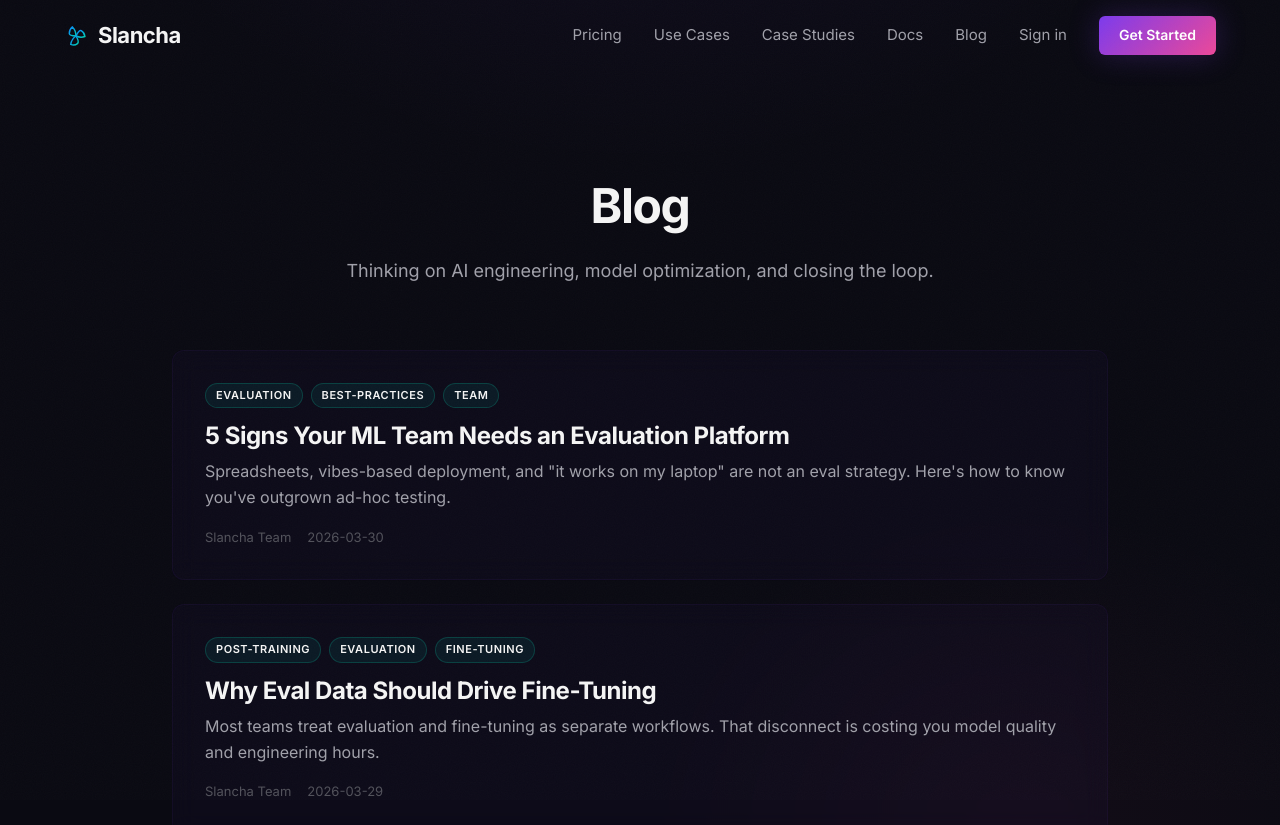
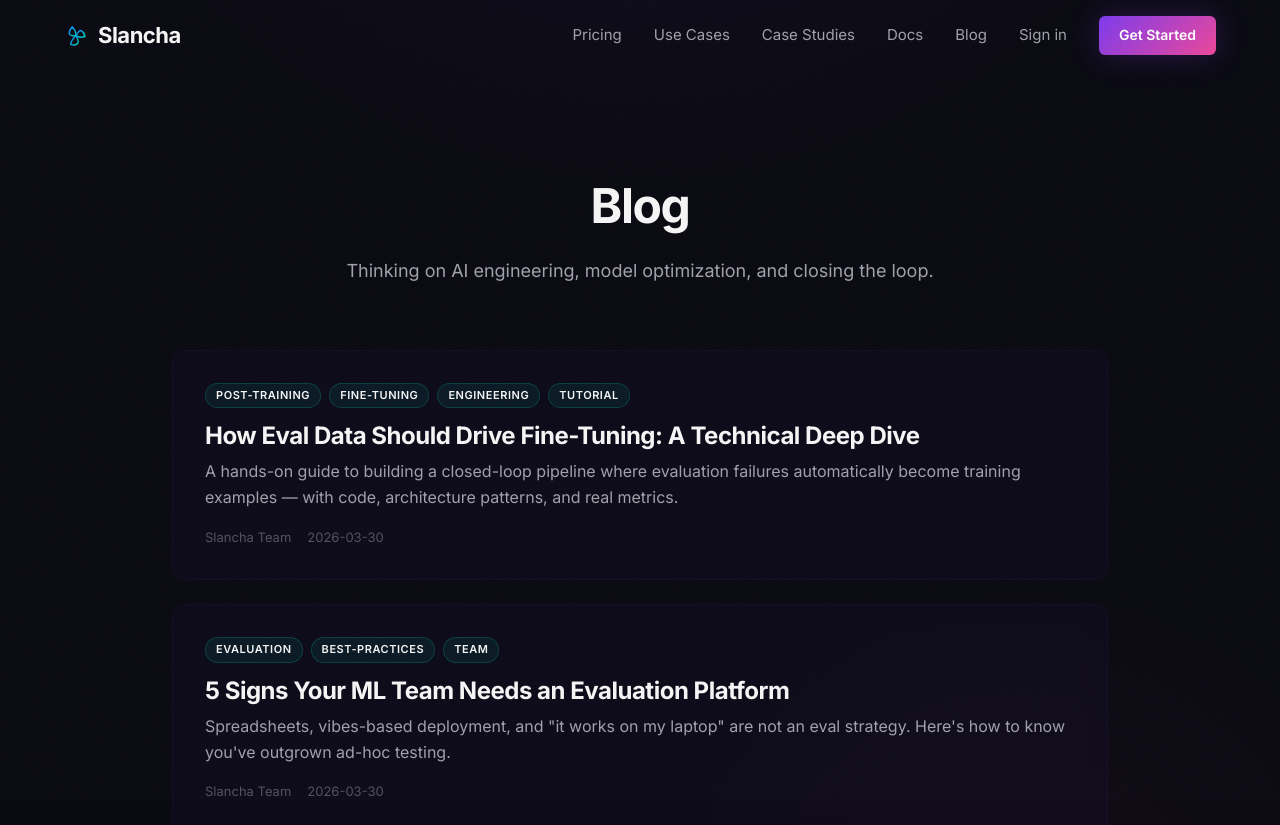
Before and after one commit to loganclaw9000/slancha-website, a React (Vite) app in the folder site/: page /blog in a window 1280 px wide. Shown: the top 825 px of the page. Built offline with nearby package versions, Linux system fonts and the light colour scheme; no server answers.

Commit message:
[claude-code] Add technical deep dive blog post: eval-driven fine-tuning pipeline with code examples and architecture patterns

```diff
--- a/site/src/content/blog/index.js
+++ b/site/src/content/blog/index.js
@@ -1,4 +1,212 @@
 export const posts = [
+  {
+    slug: 'how-eval-data-should-drive-fine-tuning-technical-deep-dive',
+    title: 'How Eval Data Should Drive Fine-Tuning: A Technical Deep Dive',
+    date: '2026-03-30',
+    author: 'Slancha Team',
+    excerpt: 'A hands-on guide to building a closed-loop pipeline where evaluation failures automatically become training examples — with code, architecture patterns, and real metrics.',
+    tags: ['post-training', 'fine-tuning', 'engineering', 'tutorial'],
+    body: `Most teams run evals and fine-tuning as separate workflows with a manual handoff in between. This post shows you how to build a closed-loop pipeline where eval failures automatically feed into your next training run — and how Slancha makes it turnkey.
+
+## The Architecture
+
+A closed-loop eval→train pipeline has four components:
+
+1. **Eval Runner** — executes test suites against model candidates, produces scored results
+2. **Failure Filter** — extracts low-scoring examples that meet training criteria
+3. **Dataset Builder** — formats filtered examples into training-ready datasets
+4. **Training Trigger** — kicks off fine-tuning when enough new examples accumulate
+
+Here's how data flows through the system:
+
+\`\`\`
+Production Traffic
+      │
+      ▼
+┌─────────────┐    ┌──────────────┐    ┌─────────────────┐
+│  Eval Suite  │───▶│ Score & Tag  │───▶│ Results Store    │
+│  (500+ cases)│    │  each example│    │ (versioned runs) │
+└─────────────┘    └──────────────┘    └────────┬────────┘
+                                                │
+                                    ┌───────────┴───────────┐
+                                    │                       │
+                              score >= threshold      score < threshold
+                                    │                       │
+                              ┌─────▼─────┐          ┌─────▼──────┐
+                              │  Archive   │          │  Training  │
+                              │  (passing) │          │  Queue     │
+                              └───────────┘          └─────┬──────┘
+                                                           │
+                                                    batch size reached?
+                                                           │
+                                                    ┌──────▼──────┐
+                                                    │  Fine-Tune  │
+                                                    │  Next Model │
+                                                    └─────────────┘
+\`\`\`
+
+## Step 1: Structured Eval Runs
+
+The foundation is eval runs that produce structured, machine-readable output — not just a pass/fail summary. Each example needs:
+
+- The input query
+- The model's response
+- A numeric score (0-1) per dimension
+- Metadata: model version, timestamp, eval suite ID
+
+With Slancha's SDK, an eval run looks like this:
+
+\`\`\`python
+from slancha import EvalClient
+
+client = EvalClient(api_key="sk-...")
+
+# Define a test suite
+suite = client.suites.create(
+    name="customer-support-v3",
+    dimensions=["accuracy", "helpfulness", "safety"],
+    cases=load_cases("support_eval_cases.jsonl")  # 500+ cases
+)
+
+# Run against a model candidate
+run = client.eval.run(
+    suite_id=suite.id,
+    model="ft:qwen-2.5-72b:my-org:support-v2",
+    config={"temperature": 0.3, "max_tokens": 1024}
+)
+
+print(f"Run {run.id}: avg_accuracy={run.metrics['accuracy']:.3f}")
+# Run er_abc123: avg_accuracy=0.847
+\`\`\`
+
+Every run is versioned. You can diff any two runs:
+
+\`\`\`python
+diff = client.eval.diff(run_a="er_abc122", run_b="er_abc123")
+
+print(f"Accuracy: {diff.delta['accuracy']:+.3f}")
+print(f"Regressions: {len(diff.regressions)}")
+print(f"Improvements: {len(diff.improvements)}")
+# Accuracy: +0.023
+# Regressions: 12
+# Improvements: 47
+\`\`\`
+
+## Step 2: Failure Extraction
+
+Not every eval failure is a good training example. You need a filter that selects examples that are:
+
+- **Below threshold** on at least one dimension (obvious)
+- **Not adversarial** — don't train on jailbreak attempts or intentionally malformed inputs
+- **Not duplicates** — deduplicate against examples already in the training set
+- **Correctable** — the ground truth is available or can be generated
+
+\`\`\`python
+# Extract training candidates from a run
+candidates = client.training.extract(
+    run_id=run.id,
+    filters={
+        "score_below": {"accuracy": 0.6},
+        "exclude_tags": ["adversarial", "out-of-scope"],
+        "deduplicate_against": "training-set-support-v2",
+        "require_ground_truth": True
+    }
+)
+
+print(f"Extracted {len(candidates)} training candidates from {len(run.results)} eval cases")
+# Extracted 73 training candidates from 512 eval cases
+\`\`\`
+
+### The 14% Rule
+
+In practice, we see that 10-18% of eval cases produce useful training candidates per run. If you're getting less than 5%, your eval suite is too easy — it's not surfacing real weaknesses. If you're getting more than 25%, the model isn't ready for this eval tier; consider using an easier suite first.
+
+## Step 3: Dataset Construction
+
+Raw eval failures need transformation before they become training data. The key decisions:
+
+**Response format.** For instruction-tuned models, convert each failure into a (instruction, correct_response) pair. The instruction is the original eval query; the correct response is either the ground truth or a human-reviewed correction.
+
+**Mixing ratio.** Don't train exclusively on failures — that causes catastrophic forgetting. A healthy mix is:
+
+| Source | Ratio | Purpose |
+|--------|-------|---------|
+| New eval failures | 15-25% | Fix identified weaknesses |
+| Previous training data | 50-60% | Prevent regression |
+| General instruction data | 20-30% | Maintain broad capability |
+
+\`\`\`python
+dataset = client.training.build_dataset(
+    candidates=candidates,
+    mix={
+        "new_failures": 0.20,
+        "replay_existing": "training-set-support-v2",  # 55%
+        "general_pool": "slancha/instruction-general-v4"  # 25%
+    },
+    target_size=10000,
+    format="chat_completion"  # or "completion", "preference"
+)
+
+print(f"Dataset: {dataset.size} examples, {dataset.token_count} tokens")
+# Dataset: 10000 examples, 4.2M tokens
+\`\`\`
+
+## Step 4: Automated Training Triggers
+
+You don't want to fine-tune on every eval run. Set a trigger policy:
+
+\`\`\`python
+client.training.set_policy(
+    model_family="ft:qwen-2.5-72b:my-org:support",
+    trigger={
+        "min_new_examples": 50,       # at least 50 new failures
+        "max_interval_hours": 168,     # or once per week, whichever comes first
+        "auto_eval_after": True,       # run the same eval suite on the new model
+        "promote_if_better": True,     # auto-deploy if metrics improve
+        "rollback_if_worse": True      # revert if regression detected
+    }
+)
+\`\`\`
+
+This creates a self-improving cycle: eval → extract failures → train → eval again → promote or rollback.
+
+## Measuring the Loop
+
+After three iterations, you should see:
+
+| Metric | Cycle 1 | Cycle 2 | Cycle 3 |
+|--------|---------|---------|---------|
+| Accuracy | 0.824 | 0.861 | 0.889 |
+| Failure rate | 17.6% | 13.9% | 11.1% |
+| Novel failures | — | 71 | 43 |
+| Training time | 2.1h | 1.8h | 1.6h |
+
+The key signal is **novel failures decreasing** — each cycle catches failures that previous cycles missed, and the model learns from them. If novel failures aren't decreasing, your eval suite isn't covering enough of the input space, or your training process has a data quality issue.
+
+## Common Pitfalls
+
+**Training on eval outputs instead of ground truth.** If the model scored 0.3 on an example, don't use that response as the training target. Use the correct response.
+
+**Not deduplicating.** If the same failure appears in five consecutive eval runs, you'll oversample it in training and the model will overfit to that specific example.
+
+**Mixing ratio drift.** As your failure pool grows, the new_failures ratio can creep above 25%. Cap it — otherwise you're essentially training on a biased sample of your hardest cases.
+
+**Skipping the re-eval.** Always run the same eval suite on the fine-tuned model before promoting it. We've seen cases where fine-tuning on accuracy failures causes safety regressions that only show up in a full re-eval.
+
+## Why Not Build This Yourself?
+
+You can. The individual components — eval harness, dataset builder, training scripts — aren't complex. What's complex is:
+
+- **Versioning across the full loop.** Tracking which eval run produced which training set that produced which model that was evaluated by which run. One broken link and you can't reproduce results.
+- **The mixing and dedup logic.** Getting the ratios right and maintaining a deduplicated training corpus across dozens of cycles requires careful bookkeeping.
+- **Promotion safety.** Auto-deploying a fine-tuned model needs rollback logic, canary traffic, and eval gates that all talk to each other.
+
+Slancha handles all of this as a managed pipeline. You provide the eval suite and the model. The platform handles extraction, dataset construction, training orchestration, re-evaluation, and safe promotion.
+
+---
+
+*Want to see this pipeline running on your models? [Apply for the Slancha pilot](/contact) — we'll set up your first closed-loop cycle in a 30-minute onboarding call.*`,
+  },
   {
     slug: '5-signs-your-ml-team-needs-an-evaluation-platform',
     title: '5 Signs Your ML Team Needs an Evaluation Platform',
```
